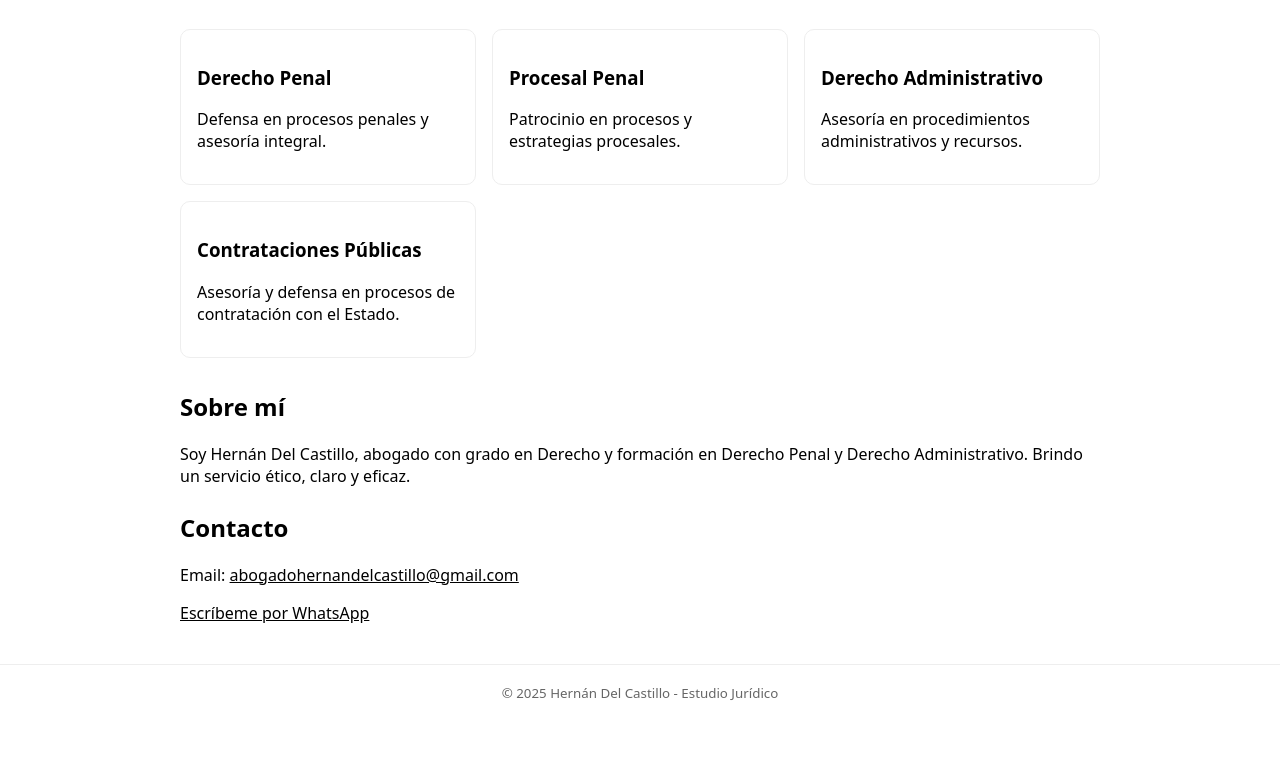
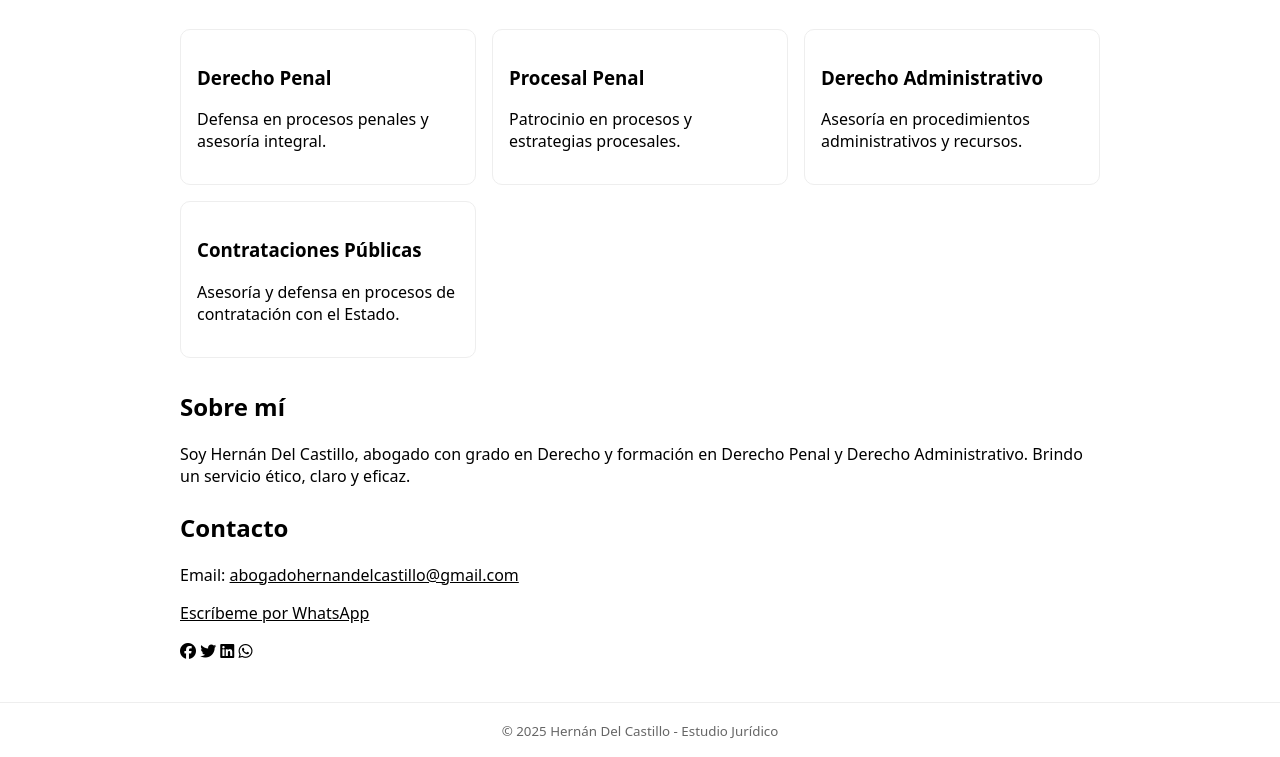
Before and after one commit to Hernan1979/abogado-web-static, a plain HTML site: page index.html in a window 1280 px wide. Shown: the part 474-1231 px from the top of the page. Before the commit the page ends 1193 px from the top, so only its background shows below. Drawn offline with Linux system fonts and the light colour scheme.

Commit message:
Update index.html

```diff
--- a/index.html
+++ b/index.html
@@ -6,6 +6,7 @@
   <meta name="viewport" content="width=device-width,initial-scale=1" />
   <title>Estudio Jurídico Hernán Del Castillo</title>
   <link rel="stylesheet" href="styles.css">
+  <link rel="stylesheet" href="https://cdnjs.cloudflare.com/ajax/libs/font-awesome/6.5.0/css/all.min.css">
 </head>
 <body>
   <header class="site-header">
@@ -38,6 +39,13 @@
   Escríbeme por WhatsApp
 </a>
 </p>
+      <div class="social-links">
+  <a href="https://www.facebook.com/profile.php?id=61581236831928" target="_blank"><i class="fab fa-facebook"></i></a>
+  <a href="https://x.com/del_hernan64131" target="_blank"><i class="fab fa-twitter"></i></a>
+  <a href="www.linkedin.com/in/hernán-fernando-del-castillo-facho-342396387" target="_blank"><i class="fab fa-linkedin"></i></a>
+  <a href="https://wa.me/51948403208" target="_blank"><i class="fab fa-whatsapp"></i></a>
+</div>
+
     </section>
   </main>
 
```
